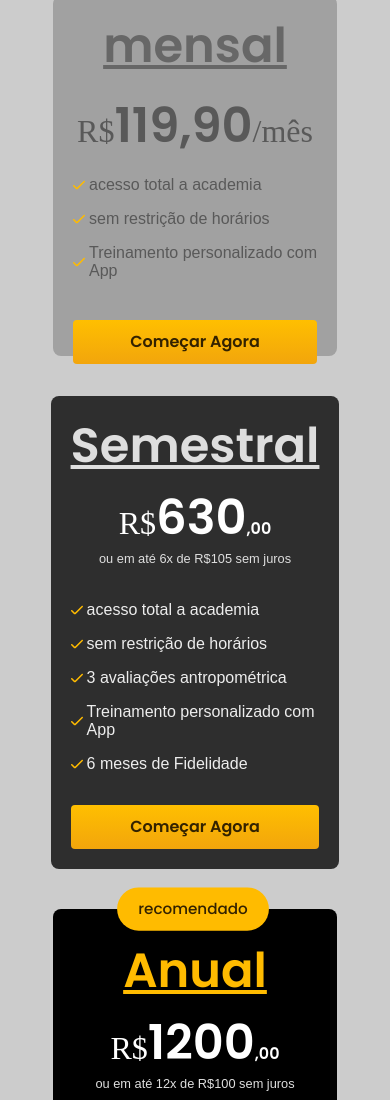
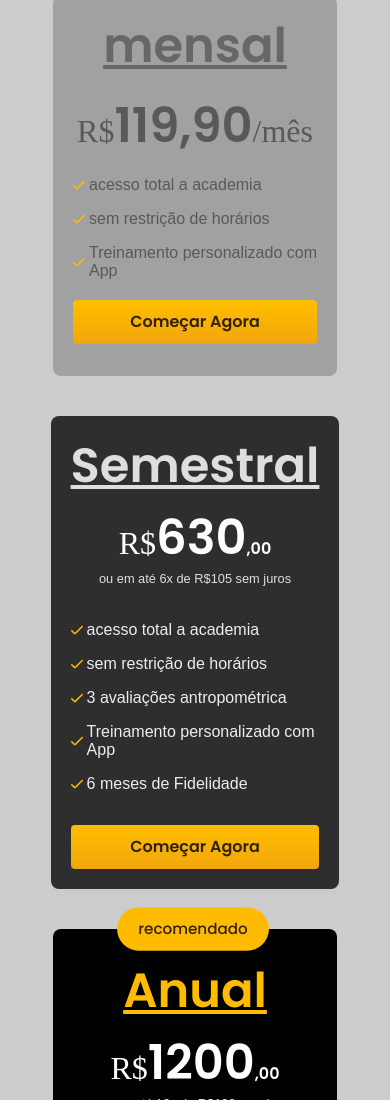
Before and after one commit to mateusborges20/academia, a plain HTML site: page index.html in a window 390 px wide. Shown: the part 3440-4540 px from the top of the page. Drawn offline with nearby package versions, Linux system fonts and the light colour scheme; a web font is replaced by a local one.

Commit message:
alteração no botão plano mensal

```diff
--- a/css/plano.css
+++ b/css/plano.css
@@ -47,9 +47,6 @@
   background-image: linear-gradient(#ffbf00, #dc5c0d);
 }
 
-
-
-
 .flex-preco {
   text-align: center;
 }
@@ -91,21 +88,20 @@
   color: var(--cor-c2);
 }
 
-.titulo-anual{
+.titulo-anual {
   text-align: center;
   margin-top: 12px;
-  color: var(--cor-p1) !important
+  color: var(--cor-p1) !important;
 }
 
 .mes {
-  font-family: 'Arial', sans-serif;
+  font-family: "Arial", sans-serif;
   font-weight: 400;
 }
 
 .ponto {
   color: var(--cor-p1);
 }
-
 
 .element-pai {
   position: relative;
@@ -138,7 +134,7 @@
   display: block;
   position: relative;
   text-align: center;
-  font-family: 'Poppins', sans-serif;
+  font-family: "Poppins", sans-serif;
   font-weight: 500;
   font-size: 0.875rem;
   color: var(--cor-p5);
@@ -157,10 +153,9 @@
   /* border: 1px solid red; */
   padding: 20px;
   border-radius: 8px;
-  background: #A1A1A1;
-  height: 400px;
+  background: #a1a1a1;
+  height: 340px;
 }
-
 
 .mensal h3 {
   text-align: center;
@@ -182,7 +177,7 @@
 }
 
 .cor-preco {
-  color:  #595959
+  color: #595959;
 }
 
 .lista-planos1 {
@@ -190,16 +185,15 @@
 }
 
 .mensal a {
-  margin-top: 40px;
+  margin-top: 20px;
   text-align: center;
 }
 
 /* criando uma animação */
 
-
 /* responsivo */
 
-@media (max-width : 1024px) {
+@media (max-width: 1024px) {
   .flex-plano {
     gap: 40px;
     justify-content: center;
@@ -227,11 +221,9 @@
   .bg-planos {
     background: #ccc;
   }
-
-
 }
 
-@media (max-width : 400px)  {
+@media (max-width: 400px) {
   .titulo-plano {
     font-size: 2rem;
   }
@@ -241,9 +233,3 @@
     text-align: center;
   }
 }
-
-@media (max-width: 700px) {
-  .mensal {
-    height: 320px;
-  }
-}
--- a/index.html
+++ b/index.html
@@ -131,7 +131,6 @@
           <h3 class="poppins-semibold">mensal</h3>
           <div class="preco-div bottom-preco">
             <p class="flex-preco"><span class="reais reais-color">R$</span><span class="poppins-semibold  cor-preco">119,90</span><span class="por-mes">/mês</span></p>
-
           </div>
           <div class="lista-planos lista-planos1">
             <img src="./img/icones-diferenciais/verificar 1.svg" alt="">
@@ -167,13 +166,13 @@
           </div>
           <div class="lista-planos">
             <img src="./img/icones-diferenciais/verificar 1.svg" alt="">
-            <p>Treinamento personalizado com <br>App</p>
+            <p class="texto-mensal-p">Treinamento personalizado com <br>App</p>
           </div>
           <div class="lista-planos">
             <img src="./img/icones-diferenciais/verificar 1.svg" alt="">
             <p>6 meses de Fidelidade</p>
           </div>
-          <a class="botao" href="./">Começar Agora</a>
+          <a class="botao " href="./">Começar Agora</a>
         </li>
 
         <li class="semestral bg-anual element-pai">
```
